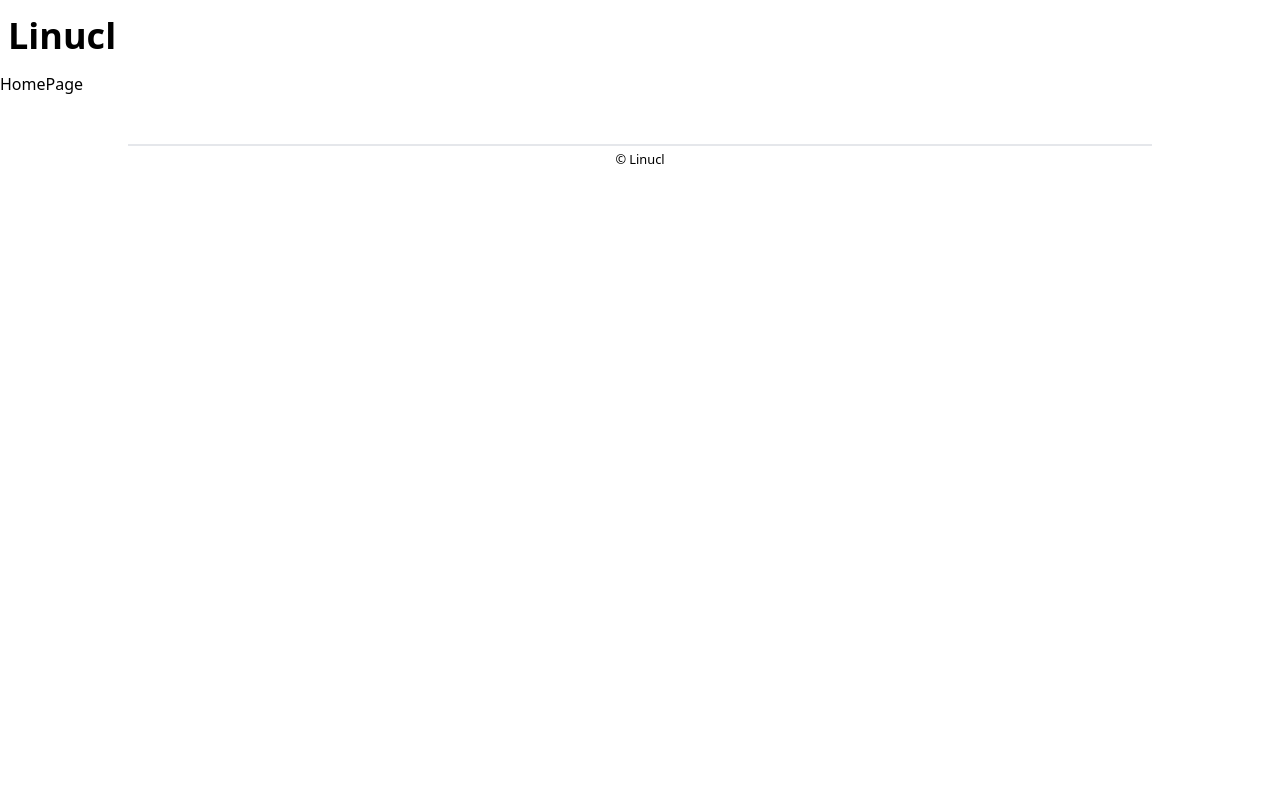
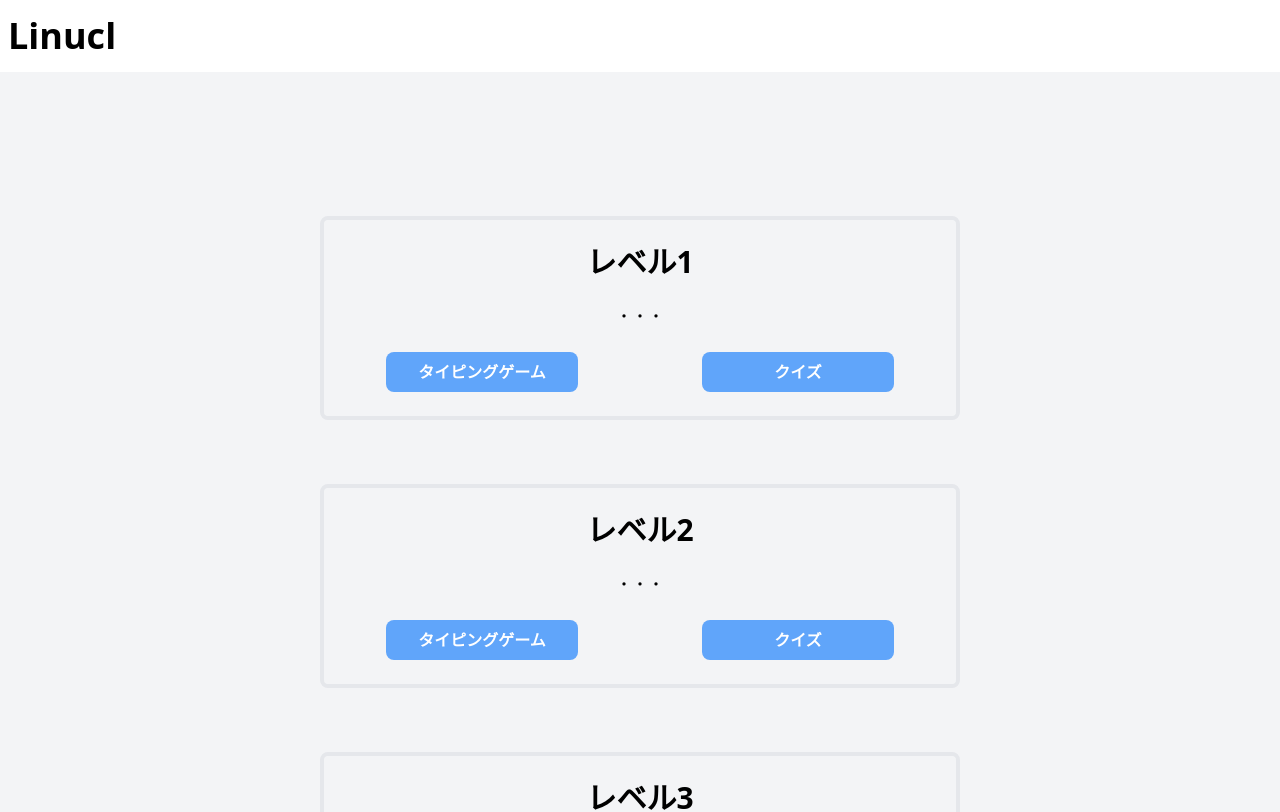
Before and after one commit to ponsAoki/Linucl, a React (Create React App) app in the folder front/: page /home in a window 1280 px wide. Shown: the top 812 px of the page. Built offline with nearby package versions, Linux system fonts and the light colour scheme.

Commit message:
front: HomePageの概観完成、QuizPageのルーティングとページを作成

```diff
--- /dev/null
+++ b/front/src/components/organisms/LessonBox.tsx
@@ -0,0 +1,28 @@
+import { FC, memo } from "react";
+import { NavigateFunction, useNavigate } from "react-router-dom";
+
+type Props = {
+  outline: string;
+  content: string;
+}
+
+export const LessonBox: FC<Props> = memo((props) => {
+  const { outline, content } = props;
+  let navigate: NavigateFunction = useNavigate();
+  return (
+    <div className="box-border border-4 rounded-lg outline-none w-1/2 mx-auto my-16 text-center">
+      <h3 className="text-3xl font-bold my-6">{outline}</h3>
+      <p className="px-8 my-6">{content}</p>
+      <div className="flex justify-around my-6">
+        <button
+          className="text-white font-bold w-48 rounded-lg bg-blue-400 px-4 py-2 hover:opacity-80"
+          onClick={() => navigate("/typing-game")}
+        >タイピングゲーム</button>
+        <button
+          className="text-white font-bold w-48 rounded-lg bg-blue-400 px-4 py-2 hover:opacity-80"
+          onClick={() => navigate("/quiz")}
+        >クイズ</button>
+      </div>
+    </div>
+  )
+})
--- a/front/src/pages/HomePage.tsx
+++ b/front/src/pages/HomePage.tsx
@@ -1,11 +1,21 @@
 import { FC, memo } from "react";
+
 import { Footer, Header } from "../components/organisms/layout";
+import { LessonBox } from "../components/organisms/LessonBox";
 
 export const HomePage: FC = memo(() => {
   return (
     <div>
       <Header />
-      <div>HomePage</div>
+        <div className="bg-gray-100 py-20">
+          <ul>
+            <li>
+            <LessonBox outline="レベル1" content="・・・" />
+            <LessonBox outline="レベル2" content="・・・" />
+            <LessonBox outline="レベル3" content="・・・" />
+            </li>
+          </ul>
+        </div>
       <Footer />
     </div>
   )
--- /dev/null
+++ b/front/src/pages/QuizPage.tsx
@@ -0,0 +1,12 @@
+import { FC, memo } from "react";
+import { Footer, Header } from "../components/organisms/layout";
+
+export const QuizPage: FC = memo(() => {
+  return (
+    <div>
+      <Header />
+      <div>QuizPage</div>
+      <Footer />
+    </div>
+  )
+})
--- a/front/src/pages/index.ts
+++ b/front/src/pages/index.ts
@@ -1,4 +1,5 @@
 export { HomePage } from "./HomePage";
 export { Page404 } from "./Page404";
+export { QuizPage } from "./QuizPage";
 export { TopPage } from "./TopPage";
 export { TypingGamePage } from "./TypingGamePage";
--- a/front/src/router/Router.tsx
+++ b/front/src/router/Router.tsx
@@ -1,12 +1,13 @@
 import { FC, memo } from "react";
 import { Route, Routes } from "react-router-dom";
-import { HomePage, Page404, TopPage, TypingGamePage } from "../pages";
+import { HomePage, Page404, QuizPage, TopPage, TypingGamePage } from "../pages";
 
 export const Router: FC = memo(() => {
   return (
     <Routes>
       <Route path="/" element={<TopPage />} />
         <Route path="home" element={<HomePage />} />
+        <Route path="quiz" element={<QuizPage />} />
         <Route path="typing-game" element={<TypingGamePage />} />
         <Route path="*" element={<Page404 />} />
       <Route path="*" element={<Page404 />} />
```
